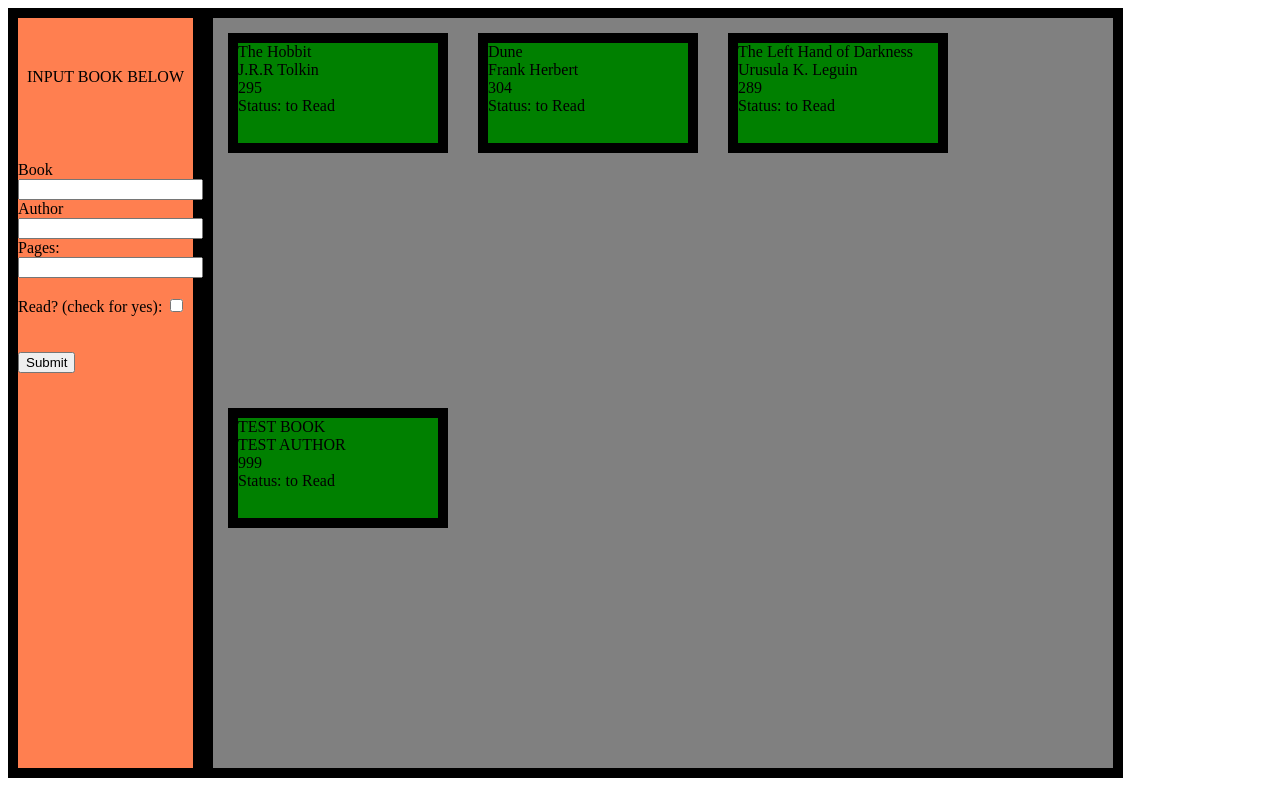
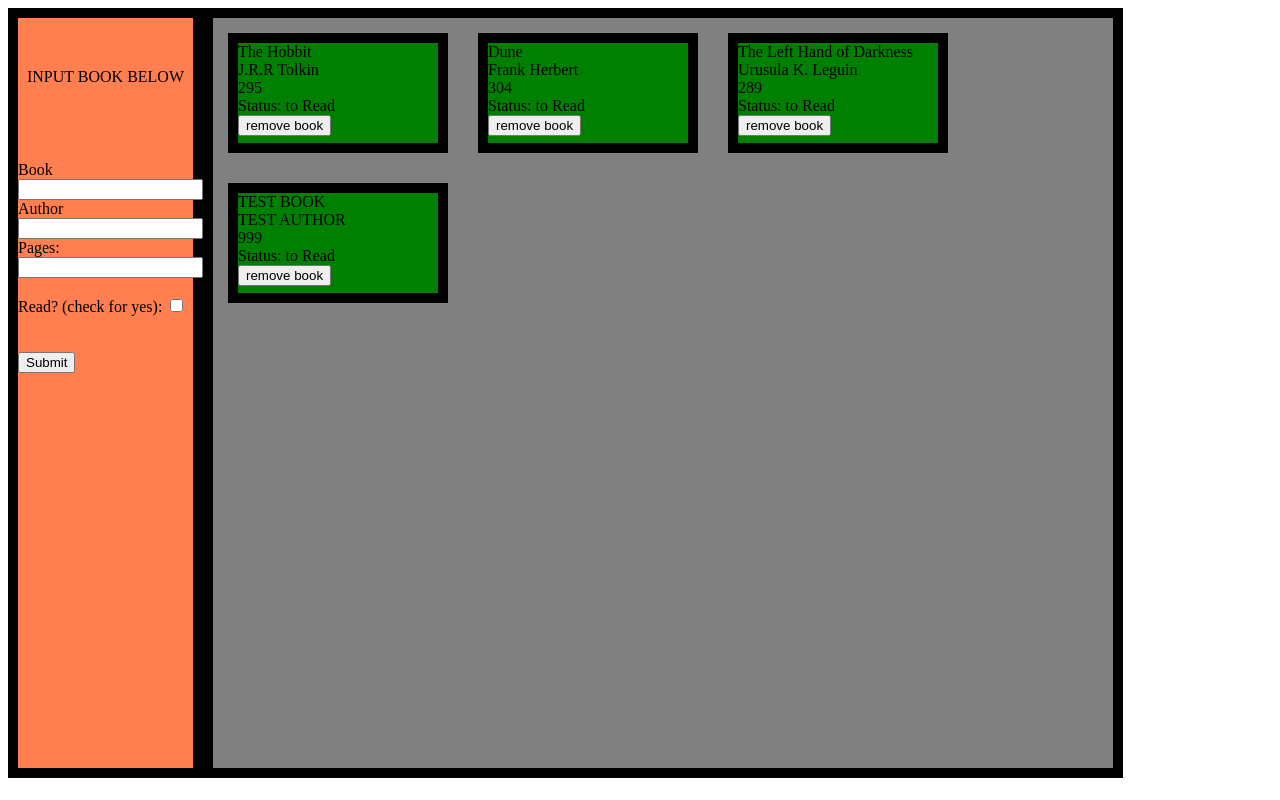
Before and after one commit to theXsingularity/library, a plain HTML site: page index.html in a window 1280 px wide. Drawn offline with Linux system fonts and the light colour scheme.

Commit message:
added button to each book, no functionality. need to rework page so form pops up when click on button

```diff
--- a/script.js
+++ b/script.js
@@ -38,14 +38,15 @@ function addBookToLibrary() {
   pages.value = ''
   book.value = ''
   read.checked = false
+  outputToLibrary()
 };
 //on click... add to library and update array
 addBook.addEventListener('click', function() {
   addBookToLibrary();
-  outputLibrary()
+
 });
 
-function outputLibrary() {
+function outputToLibrary() {
   for (i=0; i<myLibrary.length; i++) {
     if(myLibrary[i].displayed === false) {
     //create new DOM elements
@@ -55,6 +56,11 @@ function outputLibrary() {
     let authorOutput = document.createElement('div');
     let pagesOutput = document.createElement('div')
     let readOutput = document.createElement('div')
+    let rmvBtn = document.createElement('button');
+    rmvBtn.innerText = "remove book";
+    rmvBtn.classList.add('removeButton')
+
+
     //change DOM elements innerText to corresponding
     titleOutput.innerText = myLibrary[i].title
     authorOutput.innerText = myLibrary[i].author;
@@ -67,6 +73,7 @@ function outputLibrary() {
     bookDiv.appendChild(authorOutput);
     bookDiv.appendChild(pagesOutput);
     bookDiv.appendChild(readOutput);
+    bookDiv.appendChild(rmvBtn);
       //style DOM elements
     bookDiv.style.border = '10px solid black'
     bookDiv.style.height = '100px'
@@ -79,6 +86,4 @@ function outputLibrary() {
   }
 }
 
-
-
-outputLibrary()
+outputToLibrary()
--- a/style.css
+++ b/style.css
@@ -2,7 +2,6 @@
   display: inline-flex;
 
 }
-
 
 #formHeader{
   margin-top: 50px;
@@ -21,12 +20,10 @@
 
 }
 #bookList {
-  margin: auto;
+  display: flex;
+  align-content: flex-start;
+  flex-wrap: wrap;
   border: 10px solid black;
-  display: flex;
-  flex-wrap: wrap;
-
-
   height: 750px;
   width: 900px;
   background: grey;
```
